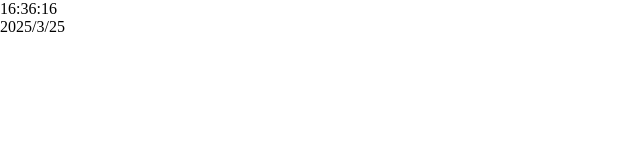
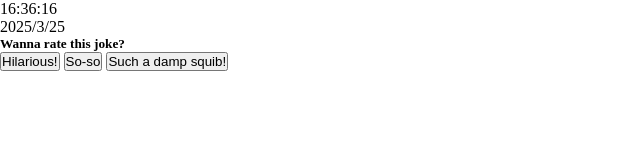
Before and after one commit to Mika7596/S4_API, a plain HTML site: page index.html in a window 1280 px wide. Shown: the whole page, without its empty margins (0-640 px from the left). Drawn offline with Linux system fonts and the light colour scheme.

Commit message:
Added rating buttons to the index.html file.

```diff
--- a/index.html
+++ b/index.html
@@ -20,6 +20,14 @@
     <main>
         <div id="divJoke" class="div-joke">
             <p id="parJoke"></p>
+            <div id="rating">
+                <h5>Wanna rate this joke?</h5>
+                <div class="buttons">
+                    <button value=1 onclick="rate()">Hilarious! </button>
+                    <button value=0 onclick="rate()">So-so </button>
+                    <button value=-1 onclick="rate()">Such a damp squib!</button>
+                </div>
+            </div>
         </div>
     </main>
     <script src="./dist/script.js"></script>
```
